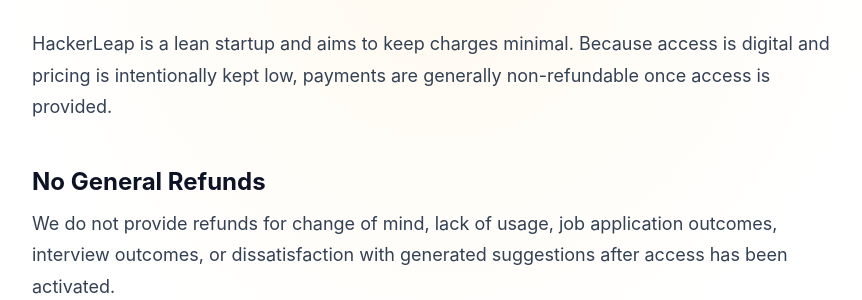
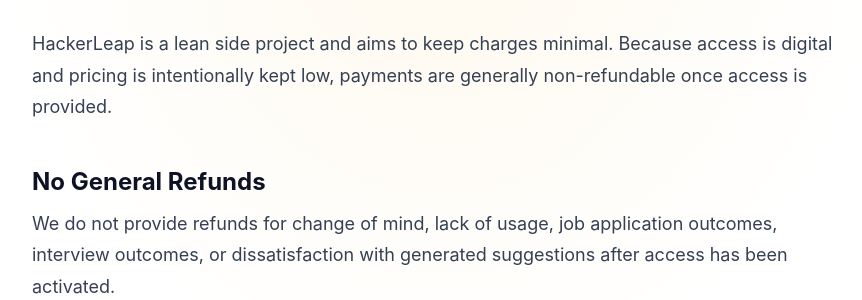
Before and after one commit to v-adhithyan/crack-interviews, a Django app: page /refund-policy/ in a window 1280 px wide. Shown: the part 324-624 px from the top of the page, without its empty margins (198-1060 px from the left). Run offline with Django 5.2, Linux system fonts and the light colour scheme.

Commit message:
pricing and refund changes

```diff
--- a/backend/apps/website/templates/website/legal/privacy.html
+++ b/backend/apps/website/templates/website/legal/privacy.html
@@ -45,7 +45,7 @@
 
     <section>
         <h2>Legal Basis and Indian Law</h2>
-        <p>HackerLeap is operated as an India-focused startup. We aim to handle personal data in line with applicable Indian laws, including the Digital Personal Data Protection Act, 2023, where applicable.</p>
+        <p>HackerLeap is operated as an India-focused side project. We aim to handle personal data in line with applicable Indian laws, including the Digital Personal Data Protection Act, 2023, where applicable.</p>
         <p>We process information when you consent, when it is necessary to provide the service, when required by law, or when needed for legitimate business and security purposes.</p>
     </section>
 
--- a/backend/apps/website/templates/website/legal/refund.html
+++ b/backend/apps/website/templates/website/legal/refund.html
@@ -16,7 +16,7 @@
     </header>
 
     <section>
-        <p>HackerLeap is a lean startup and aims to keep charges minimal. Because access is digital and pricing is intentionally kept low, payments are generally non-refundable once access is provided.</p>
+        <p>HackerLeap is a lean side project and aims to keep charges minimal. Because access is digital and pricing is intentionally kept low, payments are generally non-refundable once access is provided.</p>
     </section>
 
     <section>
```
